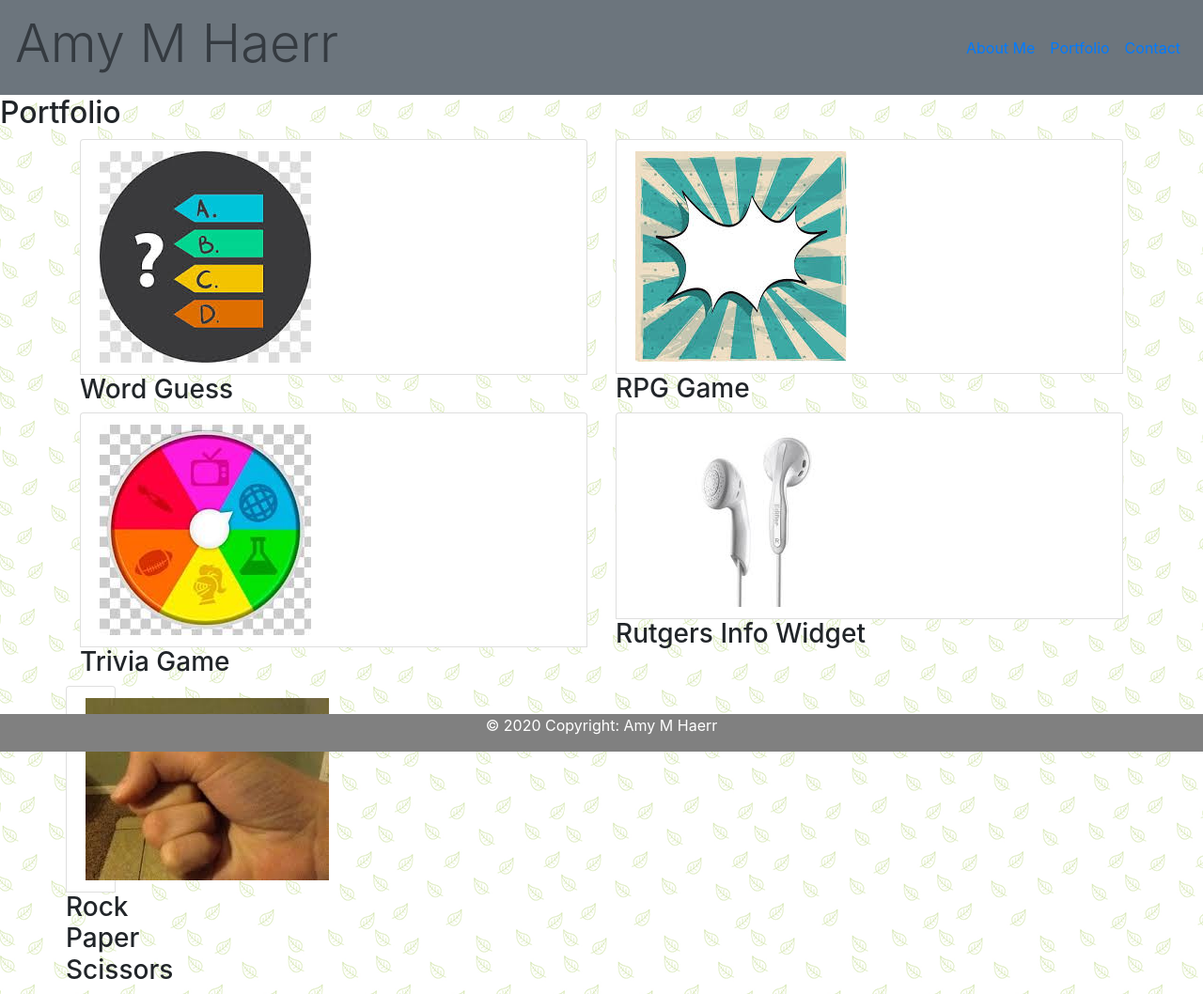
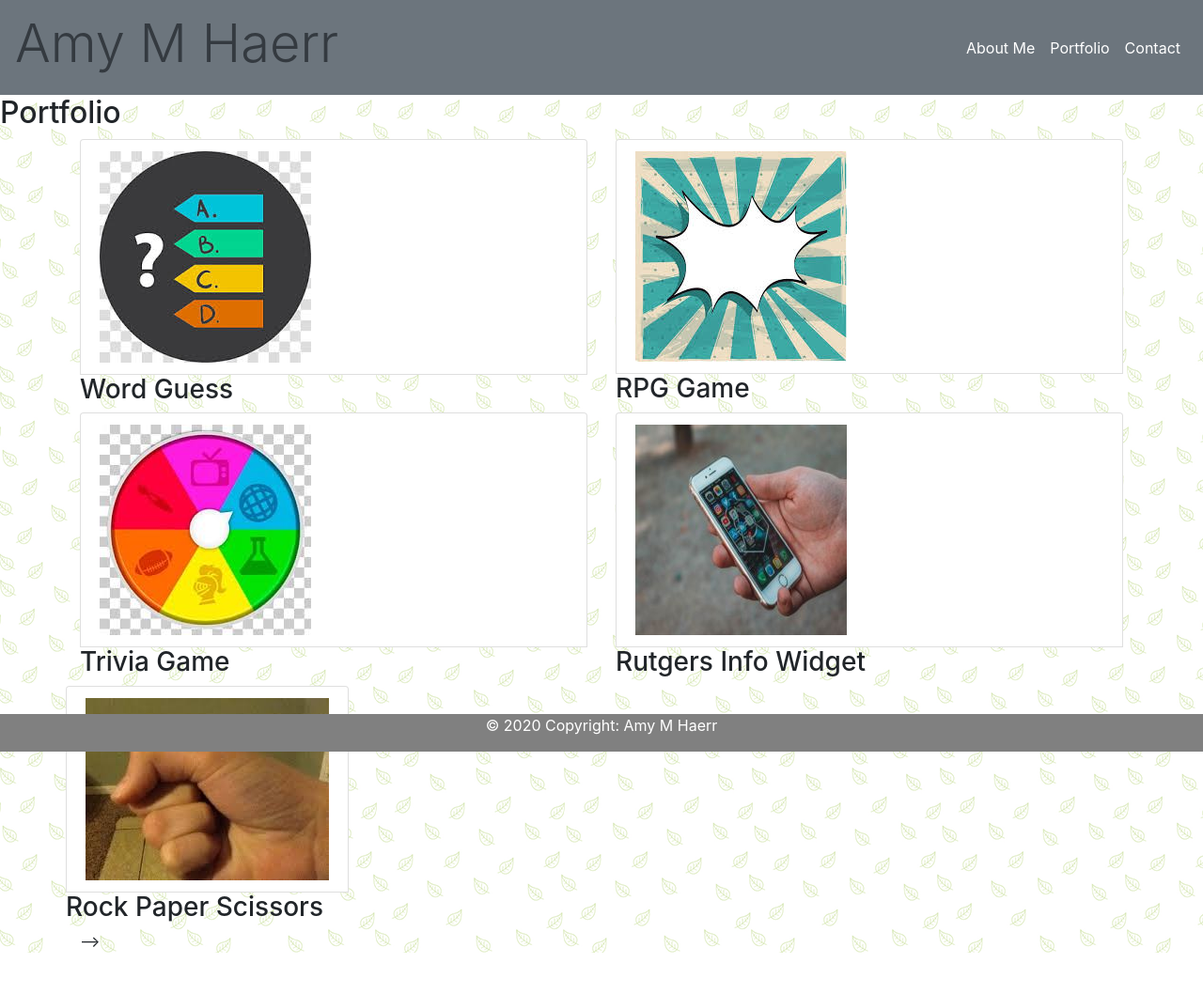
Before and after one commit to amyhaerr/Bootstrap-Portfolio, a plain HTML site: page portfolio.html in a window 1280 px wide. Shown: the whole page at 94% size. After the commit the page ends 1014 px from the top, so only its background shows below. Drawn offline with nearby package versions, Linux system fonts and the light colour scheme.

Commit message:
fix images

```diff
--- a/portfolio.html
+++ b/portfolio.html
@@ -12,6 +12,16 @@
             body {
               background-image: url("assets/images/leaves.png");
             }
+            .footer {
+              position: fixed;
+              left: 0;
+              bottom: 0;
+              width: 100%;
+              background-color: grey;
+              color: white;
+              text-align: center;
+            }
+
           </style>
 </head>
 
@@ -25,13 +35,13 @@
         <div class="navbar-nav ml-auto">
         <ul class="navbar-nav">
           <li class="nav-item">
-            <a class="nav-link" href="index.html">About Me</a>
+            <a class="nav-link text-white" href="index.html">About Me</a>
           </li>
           <li class="nav-item">
-            <a class="nav-link" href="portfolio.html">Portfolio</a>
+            <a class="nav-link text-white" href="portfolio.html">Portfolio</a>
           </li>
           <li class="nav-item">
-            <a class="nav-link" href="contact.html">Contact</a>
+            <a class="nav-link text-white" href="contact.html">Contact</a>
           </li>
         </ul>
     </div>
@@ -60,33 +70,31 @@
                     <h3>Trivia Game</h3>
                 </div>
                 <div class="col-sm-6">
-                    <li class="list-group-item"><img src="assets/images/riw.jpg" alt="Rutgers"></li>
+                    <li class="list-group-item"><img src="assets/images/widget.jpg" alt="Rutgers"></li>
                     <h3>Rutgers Info Widget</h3>
                 </div>
 
                 <div class="row">
-                    <div class="col-sm-3">
+                    <div class="col-sm-12">
                         <li class="list-group-item"><img src="assets/images/rps.jpg" alt="Rock Paper Scissors"></li>
                         <h3>Rock Paper Scissors</h3>
                     </div>
                 </div>
         </ul>
 
-        <style>
-            .footer {
-              position: fixed;
-              left: 0;
-              bottom: 0;
-              width: 100%;
-              background-color: grey;
-              color: white;
-              text-align: center;
-            }
-            </style>
+
 
             <div class="footer">
               <p>© 2020 Copyright: Amy M Haerr</p>
             </div>
+<!-- Footer -->
+<!-- <footer class="page-footer font-small blue fixed-bottom"> -->
+
+    <!-- Copyright -->
+    <!-- <div class="footer-copyright text-center py-3">© 2020 Copyright: Amy M Haerr
+    </div>
+  </footer> --> -->
+
 
     </body>
 
```
Also changed, not shown: contact.html (+20 -17 lines), index.html (+32 -52 lines), assets/images/stack.png (deleted), assets/images/widget.jpg (added).
